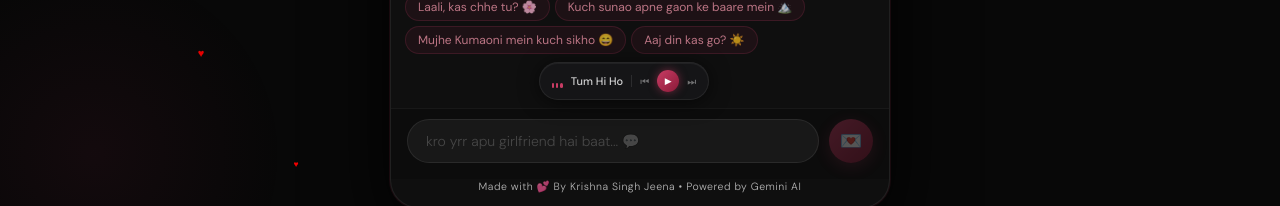
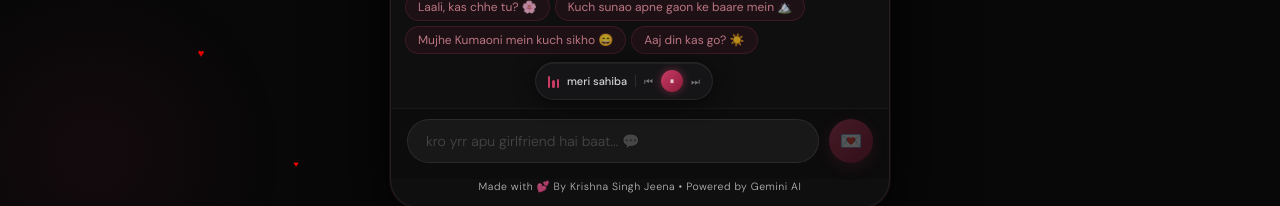
Before and after one commit to Krishnajeena02/laali-ai-chat, a React app in the folder Frontend/: page /chat in a window 1280 px wide. Shown: the part 552-758 px from the top of the page. Built offline with nearby package versions, Linux system fonts and the light colour scheme; no server answers; sample sign-in values are in the browser's storage; the HTML template or start-up script is replaced by a standard one.

Commit message:
updated music feature

```diff
--- a/Frontend/src/components/MusicPlayer.jsx
+++ b/Frontend/src/components/MusicPlayer.jsx
@@ -1,23 +1,22 @@
 import { useState, useEffect, useRef, forwardRef, useImperativeHandle } from "react";
-
 const PLAYLIST = [
+    { file: "meri_sahiba.mpeg",    title: "meri sahiba",    artist: "Folk 🏔️" },
   { file: "tum-hi-ho.mp3",        title: "Tum Hi Ho",       artist: "Aashiqui 2" },
   { file: "kesariya.mp3",         title: "Kesariya",         artist: "Brahmastra" },
   { file: "raataan-lambiyan.mp3", title: "Raataan Lambiyan", artist: "Shershaah" },
-  { file: "pahadi-mashup.mp3",    title: "Pahadi Mashup",    artist: "Folk 🏔️" },
 ];
 
 const SONG_KEYWORDS = {
   romantic: "tum-hi-ho.mp3", love: "tum-hi-ho.mp3", pyaar: "tum-hi-ho.mp3",
   kesariya: "kesariya.mp3",
-  pahadi: "pahadi-mashup.mp3", folk: "pahadi-mashup.mp3", mountains: "pahadi-mashup.mp3",
+  pahadi: "meri_sahiba.mpeg", folk: "pahadi-mashup.mp3", mountains: "pahadi-mashup.mp3",
   sad: "raataan-lambiyan.mp3",
 };
 
 const MusicPlayer = forwardRef(({ lastUserMessage }, ref) => {
   const audioRef = useRef(null);
   const [index,   setIndex]   = useState(0);
-  const [playing, setPlaying] = useState(false);
+  const [playing, setPlaying] = useState(true);
   const [current, setCurrent] = useState(PLAYLIST[0]);
 
   useEffect(() => {
```
Also changed, not shown: 1 other file (tests, documents, lock files or other folders).
